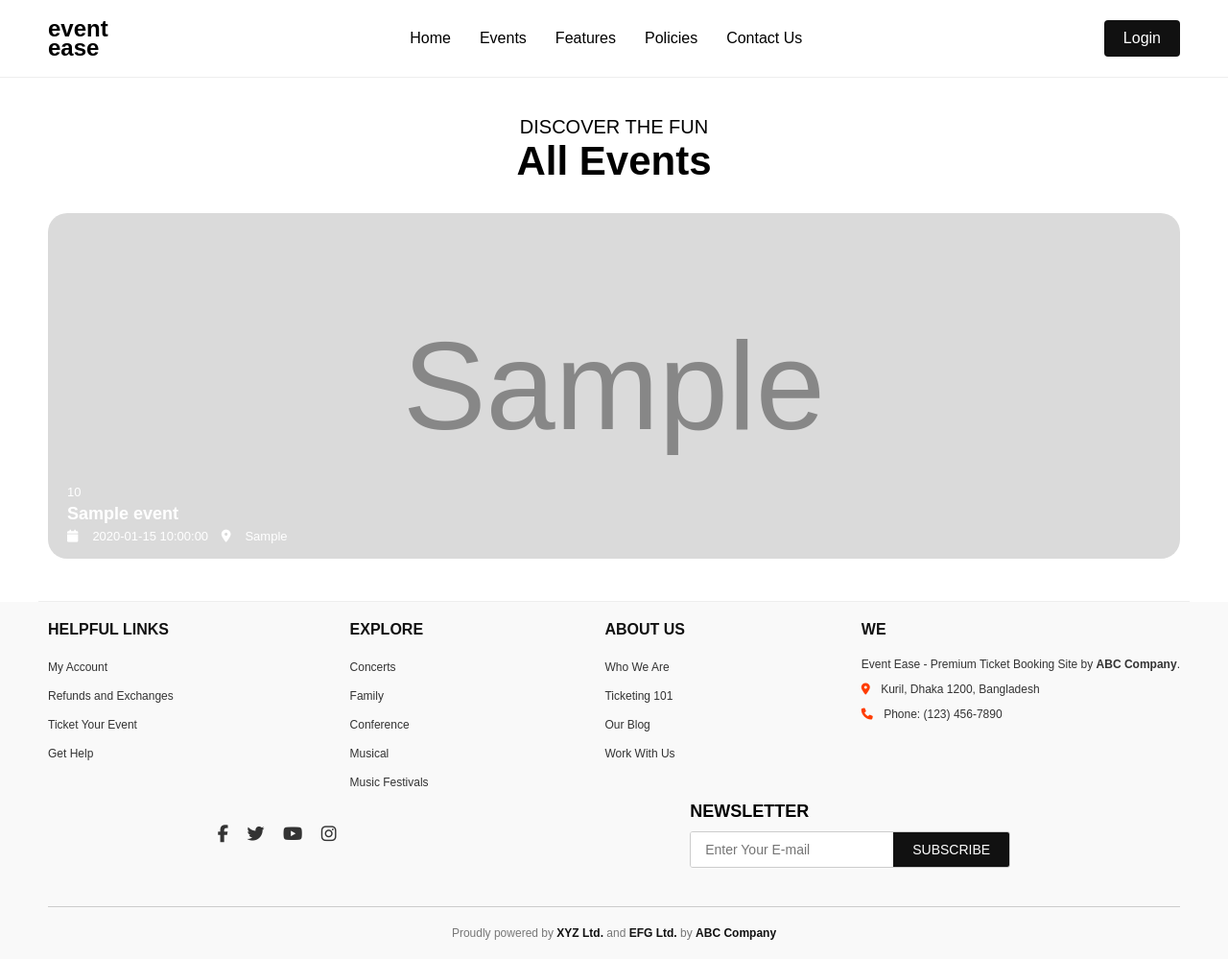
After one commit to ahasan-ullah/Event-Ease, a PHP site: page /views/events_page.php in a window 1280 px wide. The commit adds this page. Shown: the whole page at 96% size. Run offline with PHP 8.4, Linux system fonts and the light colour scheme; tables that the repository leaves empty or names only in its code hold one stand-in row (values such as "Sample post"); grey boxes marked "Sample" are stand-in pictures; some libraries are stand-ins or nearby versions.

Commit message:
events page created

```diff
--- /dev/null
+++ b/public/styles/events.css
@@ -0,0 +1,96 @@
+* {
+  margin: 0;
+  padding: 0;
+  box-sizing: border-box;
+}
+body {
+  font-family: "Poppins", sans-serif;
+}
+
+/* events */
+.upcoming-events {
+  max-width: 1200px;
+  margin: 0 auto;
+  padding: 40px 10px;
+  border-bottom: 1px solid #eee;
+}
+.events-header{
+  display: flex;
+  justify-content: space-between;
+  align-items: center;
+  margin-bottom: 30px;
+  flex-wrap: wrap;
+}
+.events-header h2{
+  font-size: 28px;
+  font-weight: 600;
+  color: #111;
+}
+.view-all-btn{
+  background-color: #ff3c00;
+  color: #fff;
+  padding: 8px 16px;
+  border: none;
+  border-radius: 5px;
+  cursor: pointer;
+  font-size: 14px;
+  transition: background-color 0.3s;
+  text-decoration: none;
+}
+.view-all-btn:hover {
+  background-color: #e63300;
+}
+.events-grid {
+  display: grid;
+  grid-template-columns: repeat(auto-fit, minmax(280px, 1fr));
+  gap: 20px;
+}
+.event-card {
+  position: relative;
+  border-radius: 20px;
+  cursor: pointer;
+}
+.event-card img {
+  width: 100%;
+  height: 360px;
+  border-radius: 20px;
+  object-fit: cover;
+  filter: grayscale(100%);
+  transition: all 0.4s ease;
+}
+.event-card:hover img {
+  filter: grayscale(0%);
+  transform: scale(1.05);
+}
+.event-info {
+  position: absolute;
+  bottom: 0;
+  left: 0;
+  padding: 20px;
+  width: 100%;
+  color: white;
+}
+.event-price {
+  font-size: 14px;
+  font-weight: 600;
+}
+.event-info h3 {
+  font-size: 18px;
+  margin: 5px 0;
+}
+.event-info p {
+  display: flex;
+  flex-wrap: wrap;
+  gap: 10px;
+  font-size: 13px;
+  align-items: center;
+}
+.event-info i {
+  margin-right: 5px;
+}
+
+@media screen and (max-width: 768px) {
+  .events-header h2 {
+    font-size: 24px;
+  }
+}
--- /dev/null
+++ b/views/events_page.php
@@ -0,0 +1,66 @@
+<?php
+include '../controllers/user_controller.php';
+$upcomingEvents=upcomingEvents();
+// var_dump($upcomingEvents);
+?>
+<!DOCTYPE html>
+<html lang="en">
+<head>
+  <meta charset="UTF-8" />
+  <meta name="viewport" content="width=device-width, initial-scale=1.0" />
+  <title>EventEase - Discover Events</title>
+  <link rel="stylesheet" href="../public/styles/events.css">
+  <link rel="stylesheet" href="../public/styles/navbar.css" />
+  <script src="https://kit.fontawesome.com/8f7b27f9d3.js" crossorigin="anonymous"></script>
+  <link rel="stylesheet" href="../public/styles/footer.css" />
+  <style>
+    .header{
+      display: flex;
+      flex-direction: column;
+      justify-content: center;
+      align-items: center;
+      margin-bottom: 30px;
+    }
+    .header p{
+      font-size: 20px;
+    }
+    .header h2{
+      font-size: 42px;
+    }
+  </style>
+</head>
+<body>
+  <?php
+  include __DIR__ . '/layouts/navbar.php';
+  ?>
+  <!-- events section -->
+  <section class="upcoming-events">
+    <div class="header">
+      <p>DISCOVER THE FUN</p>
+      <h2>All Events</h2>
+    </div>
+
+    <div class="events-grid">
+      <!-- event card -->
+      <?php
+      foreach($upcomingEvents as $event){
+        echo '<div class="event-card">
+        <a href="#">
+          <img src="/event-ease/uploads/'.$event['image'].'" alt='.$event['title'].'>
+          <div class="event-info">
+          <p class="price">'.$event['price'].'</p>
+          <h3>'.$event['title'].'</h3>
+          <p><i class="fas fa-calendar"></i>'.$event['date'].'&nbsp; <i class="fas fa-map-marker-alt"></i> '.$event['location'].'</p>
+        </div>
+        </a>
+      </div>';
+      }
+      ?>
+    </div>
+  </section>
+  <?php
+  include __DIR__ . '/layouts/footer.php';
+  ?>
+  <script src="../public/scripts/navbar.js"></script>
+</body>
+</html>
--- a/views/layouts/navbar.php
+++ b/views/layouts/navbar.php
@@ -9,7 +9,7 @@ $currentPath=$_SERVER['REQUEST_URI'];
   <div class="nav-links">
     <ul>
       <li><a href="../../../event-ease/index.php" class="<?php echo strpos($currentPath, '/event-ease/index.php') !== false ? 'active' : ''; ?>">Home</a></li>
-      <li><a href="#">Events</a></li>
+      <li><a href="../../../event-ease/views/events_page.php" class="<?php echo strpos($currentPath, '/event-ease/views/events_page.php') !== false ? 'active' : ''; ?>">Events</a></li>
       <li><a href="#">Features</a></li>
       <li><a href="#">Policies</a></li>
       <li><a href="#">Contact Us</a></li>
@@ -36,8 +36,8 @@ $currentPath=$_SERVER['REQUEST_URI'];
     <!-- mobile menu options -->
     <div class="mobile-menu-options hidden" id="mobile-menu-options">
       <ul>
-        <li><a href="../../../event-ease/index.php" class="active">Home</a></li>
-        <li><a href="#">Events</a></li>
+        <li><a href="../../../event-ease/index.php" class="<?php echo strpos($currentPath, '/event-ease/index.php') !== false ? 'active' : ''; ?>">Home</a></li>
+        <li><a href="../../../event-ease/views/events_page.php" class="<?php echo strpos($currentPath, '/event-ease/views/events_page.php') !== false ? 'active' : ''; ?>">Events</a></li>
         <li><a href="#">Features</a></li>
         <li><a href="#">Policies</a></li>
         <li><a href="#">Contact Us</a></li>
```
Also changed, not shown: index.php (+6 -4 lines), public/styles/landing.css (+1 -91 lines).
